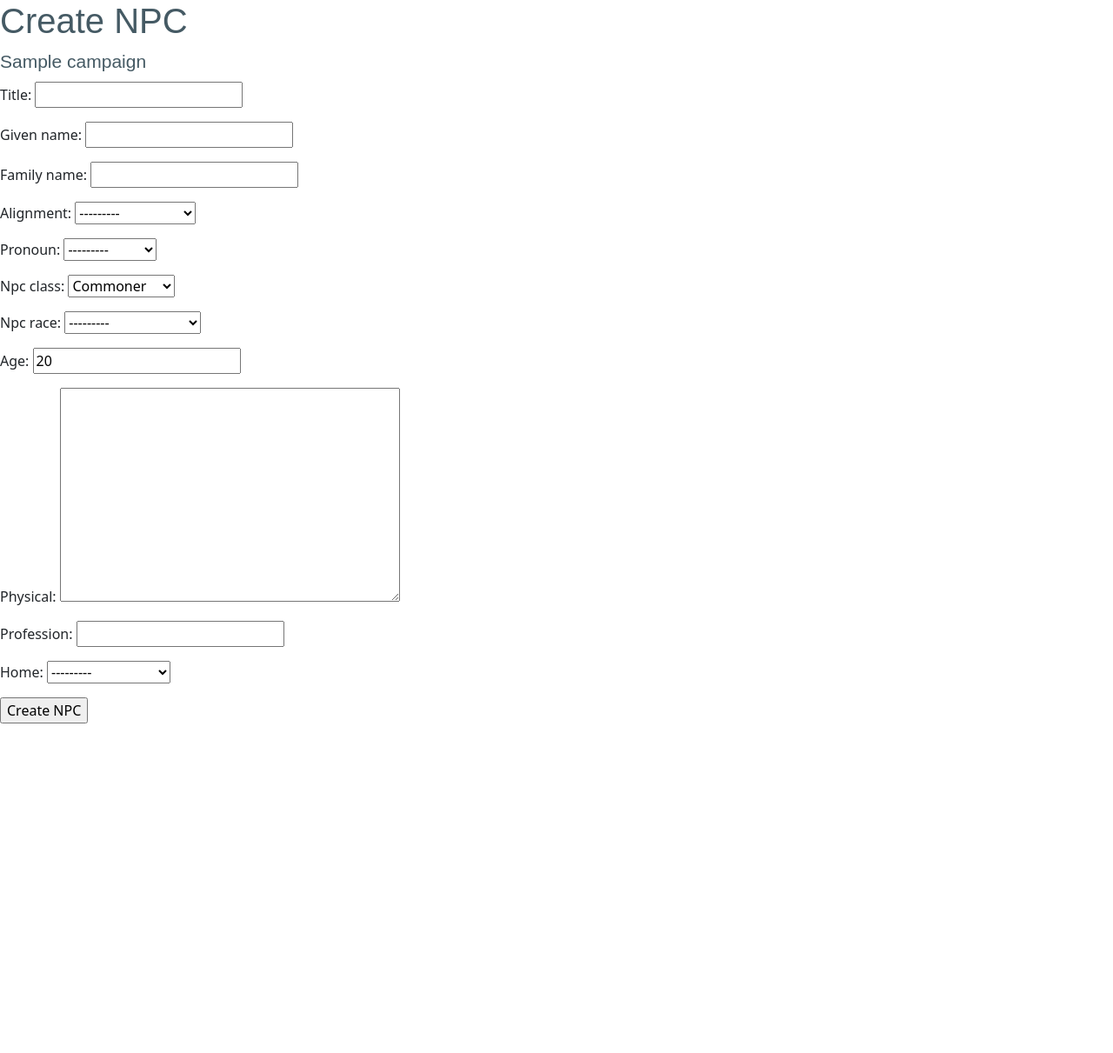
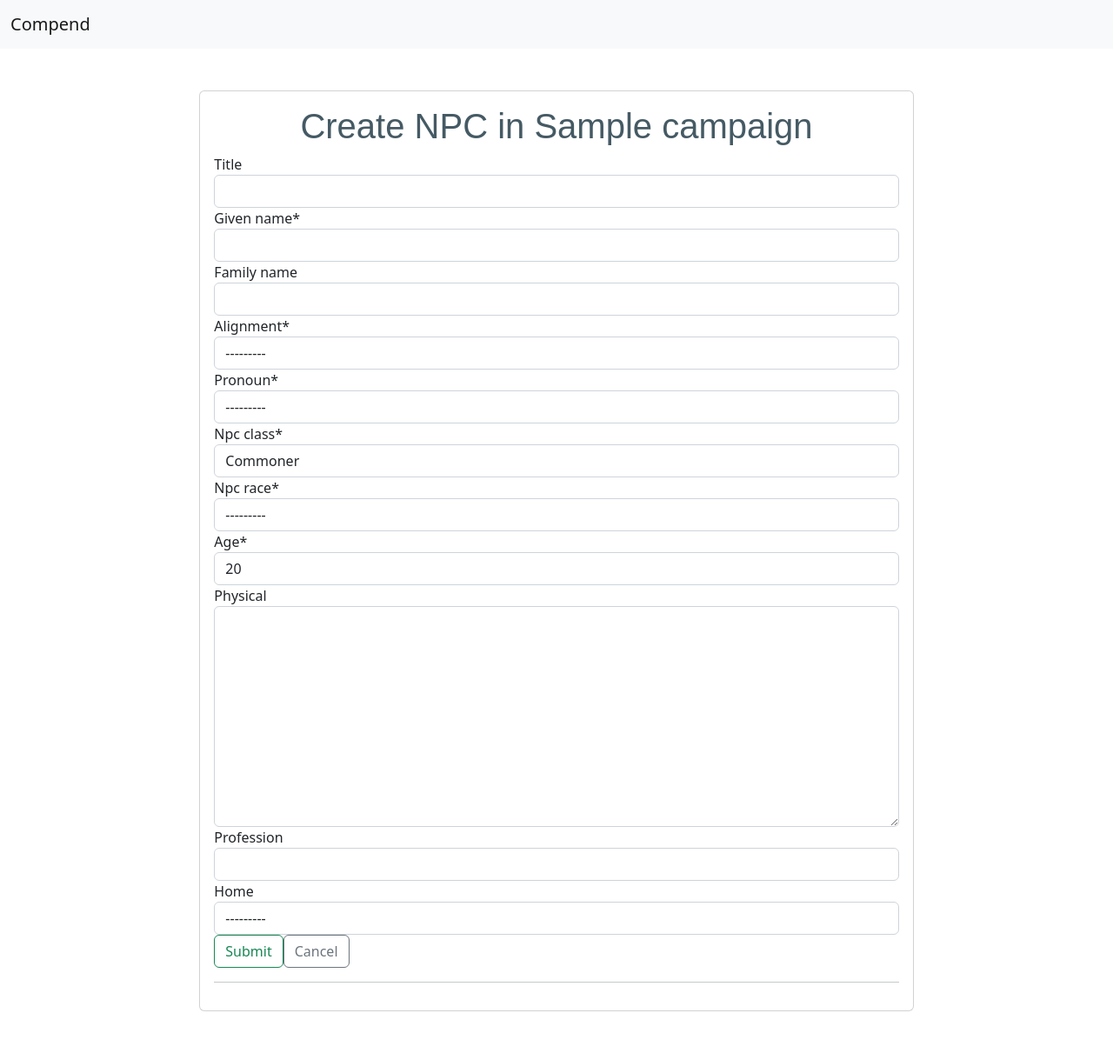
Before and after one commit to sammark1/Compend, a Django app: page /campaign/1/npc/create/ in a window 1280 px wide. Shown: the whole page at 87% size. Before the commit the page ends 832 px from the top, so only its background shows below. Run offline with Django 4.2, Linux system fonts and the light colour scheme; tables that the repository leaves empty hold one stand-in row (values such as "Sample post"); some libraries are stand-ins or nearby versions.

Commit message:
added npc create styling

```diff
--- a/main_app/templates/npc_create.html
+++ b/main_app/templates/npc_create.html
@@ -1,11 +1,25 @@
 {% extends 'base.html' %}
+
+{% load crispy_forms_tags %}
+
+{% block header %}
+    {% include 'header.html' with campaign=campaign%}
+{% endblock %}
+
 {% block body %}
-	<h1>Create NPC</h1>
-	<h3>{{campaign.name}}</h3>
-	<form method="post">
-		  {% csrf_token %}
-		  {{form.as_p}}
-		  <input type="submit" value="Create NPC" />
-	</form>
+<div class="col-md-8 mx-auto p-3 py-md-5">
+  <div class="card p-3">
+    <h1 class="text-center">Create NPC in {{campaign.name}}</h1>
+    <form action="" method="post">
+    {% csrf_token %}
+    {{form|crispy}}
+    <div class="d-flex justify-content-left">
+      <input class="btn btn-outline-success" type="submit" value="Submit" />
+      <a href="{% url 'NPC_List' campaign.pk%}" class="btn btn-outline-secondary" type="button">Cancel</a>
+    </div>
+    </form>
+    <hr/>
 
+  </div>
+</div>
 {% endblock %}
--- a/main_app/templates/npc_delete.html
+++ b/main_app/templates/npc_delete.html
@@ -3,7 +3,7 @@
 {% load crispy_forms_tags %}
 
 {% block header %}
-    {% include 'header.html' with campaign=campaign%}
+    {% include 'header.html' with campaign=npc.campaign%}
 {% endblock %}
 
 {% block body %}
```
